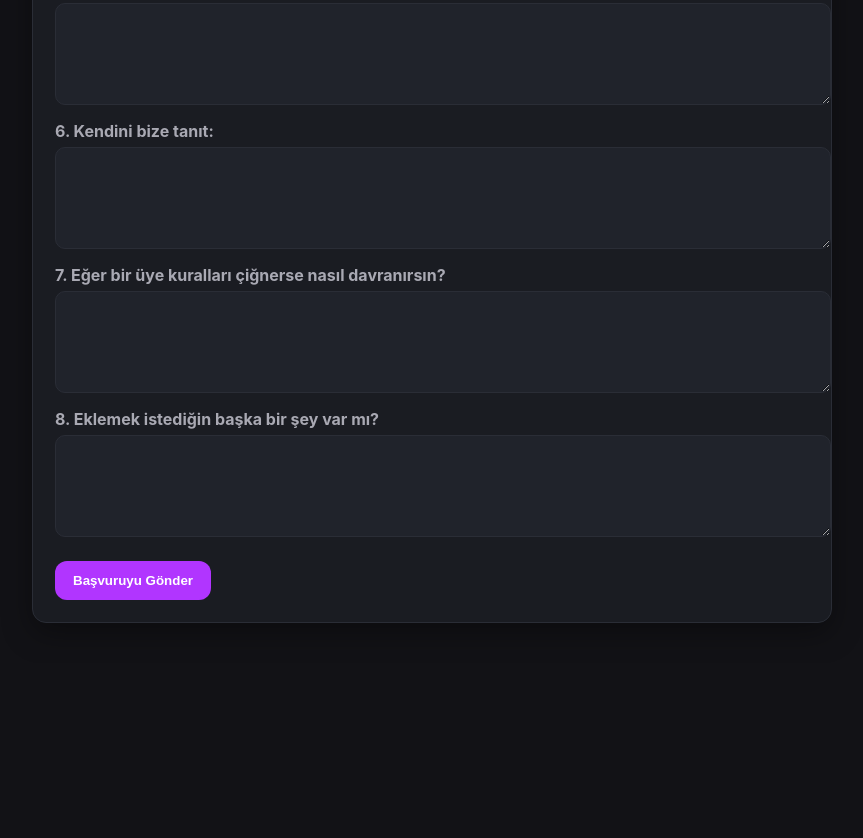
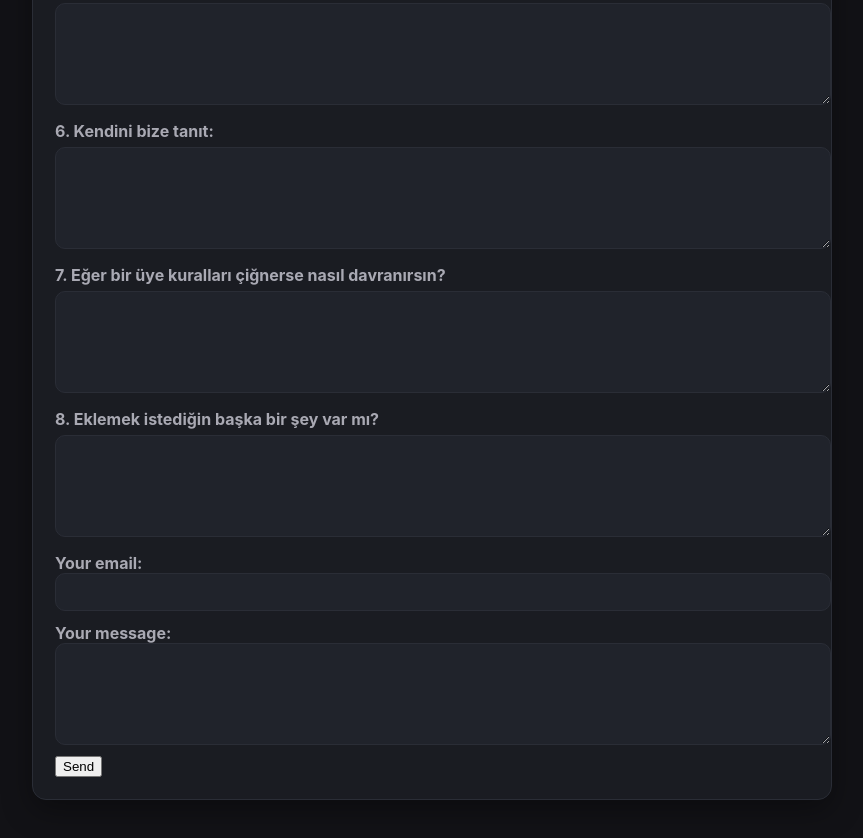
Before and after one commit to alperenacar02-lgtm/al-m, a plain HTML site: page index.html in a window 1280 px wide. Shown: the part 626-1464 px from the top of the page, without its empty margins (208-1071 px from the left). Before the commit the page ends 1289 px from the top, so only its background shows below. Drawn offline with Linux system fonts and the light colour scheme.

Commit message:
Update index.html

```diff
--- a/index.html
+++ b/index.html
@@ -88,8 +88,20 @@
 
         <label>8. Eklemek istediğin başka bir şey var mı?</label>
         <textarea name="ek_bilgi"></textarea>
-
-        <button class="btn" type="submit">Başvuruyu Gönder</button>
+        <form
+  action="https://formspree.io/f/mvgdbgba"
+  method="POST"
+>
+  <label>
+    Your email:
+    <input type="email" name="email">
+  </label>
+  <label>
+    Your message:
+    <textarea name="message"></textarea>
+  </label>
+  <!-- your other form fields go here -->
+  <button type="submit">Send</button>
       </form>
     </div>
   </div>
```
